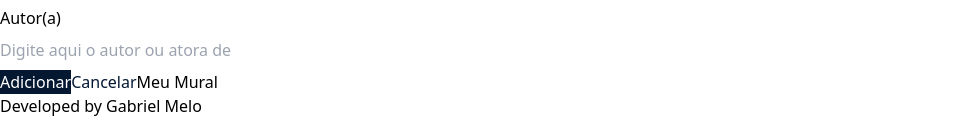
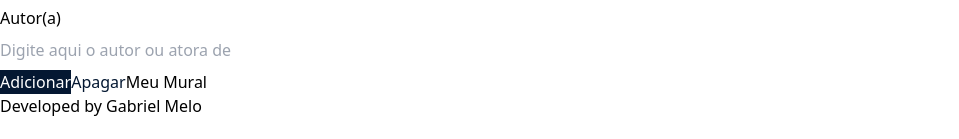
Before and after one commit to gbnunes7/mural-self-hypnosis, a React (Vite) app: page / in a window 1280 px wide. Shown: the part 658-797 px from the top of the page, without its empty margins (0-959 px from the left). Built offline with nearby package versions, Linux system fonts and the light colour scheme; data requests are answered from the project's data file.

Commit message:
style: change name of button cancelar to apagar

```diff
--- a/src/components/cardToAdd/index.jsx
+++ b/src/components/cardToAdd/index.jsx
@@ -48,7 +48,7 @@ const CardToAdd = () => {
 					Adicionar
 				</Button>
 				<Button type="reset" background={"white"} color={"#041832"}>
-					Cancelar
+					Apagar
 				</Button>
 				<Button >
 					<Link to="/mural">Meu Mural</Link>
```
